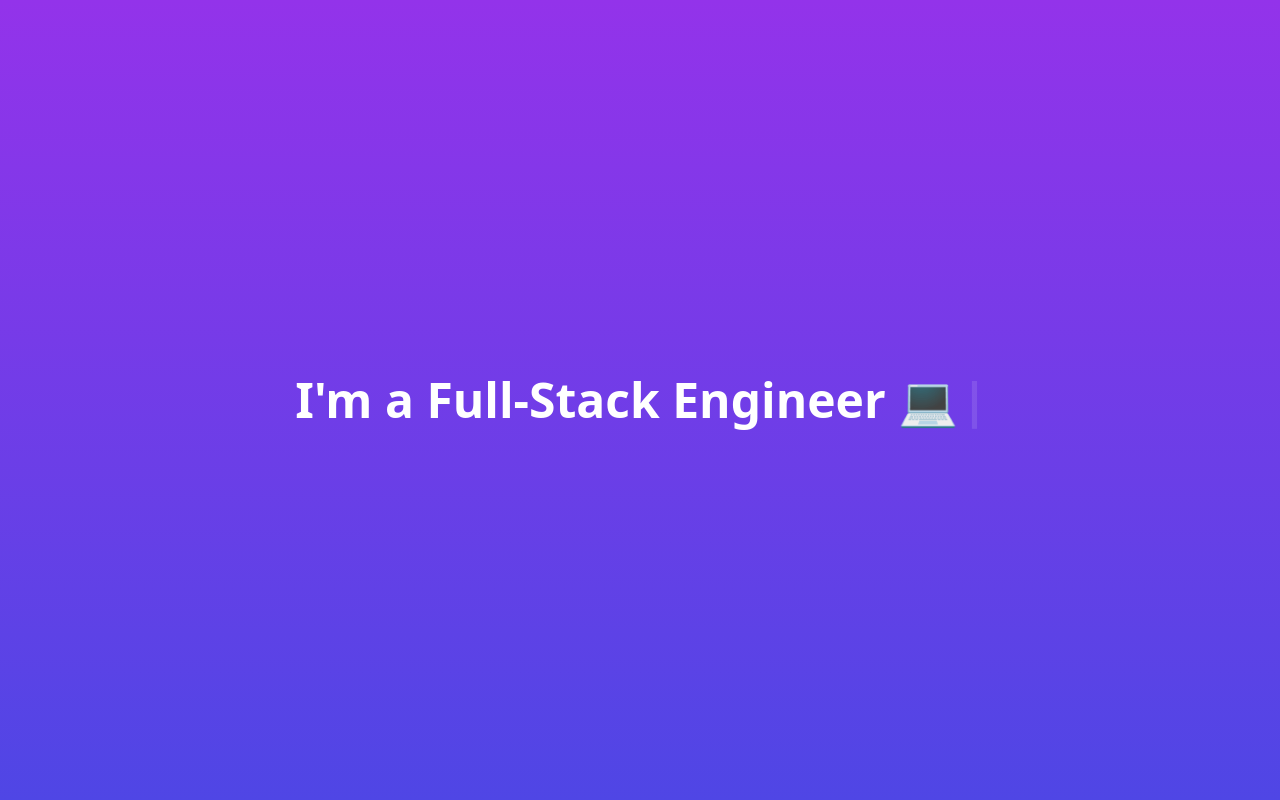
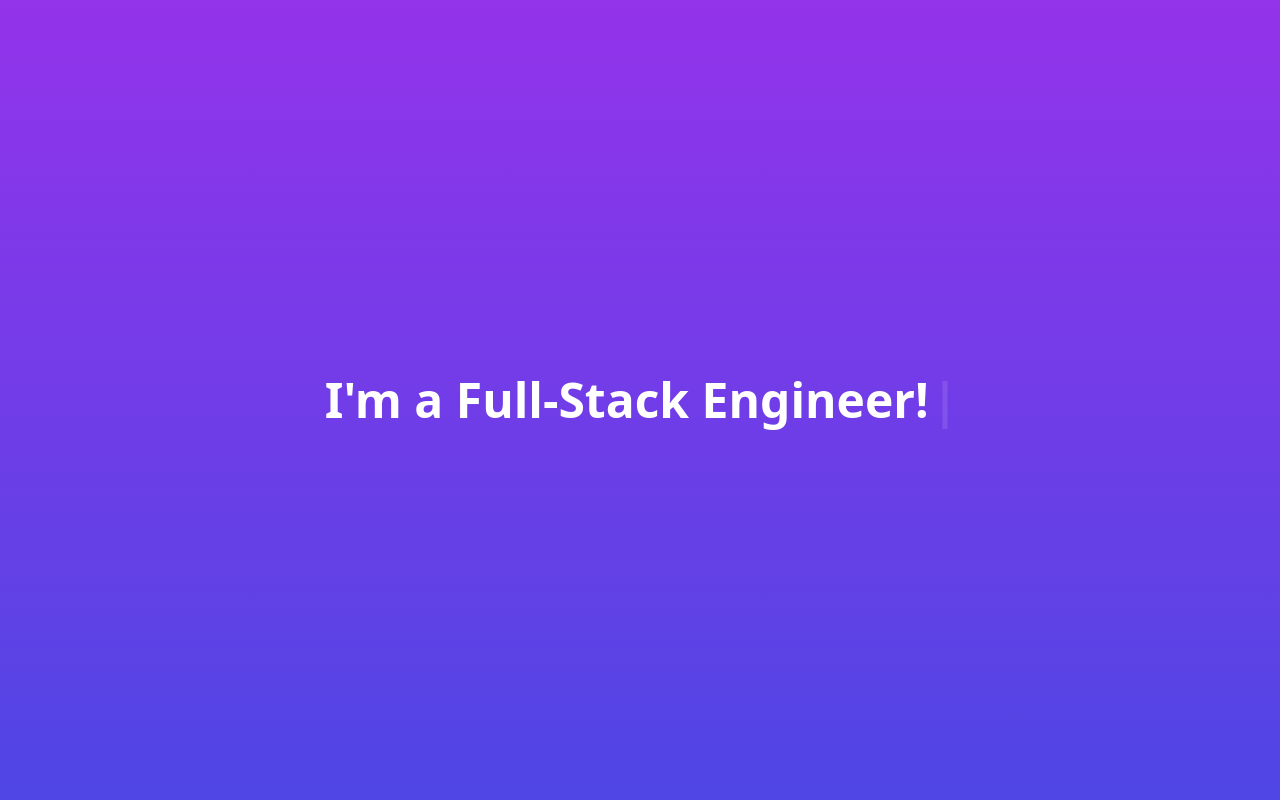
Before and after one commit to tom-takeru/getting-started-with-tom-takeru, a Next.js app: page / in a window 1280 px wide. Shown: the top 800 px of the page. Built offline with nearby package versions, Linux system fonts and the light colour scheme.

Commit message:
fix: remove emojis from HeroTyping component for consistency

```diff
--- a/src/components/HeroTyping.tsx
+++ b/src/components/HeroTyping.tsx
@@ -9,10 +9,10 @@ export default function HeroTyping() {
       I'm a{' '}
       <Typewriter
         words={[
-          'tom-takeru!👋',
-          'Full-Stack Engineer 💻',
-          'Coffee Lover ☕',
-          'Board Game Enthusiast 🎲',
+          'tom-takeru!',
+          'Full-Stack Engineer!',
+          'Coffee Lover!',
+          'Board Game Enthusiast!',
         ]}
         loop={true}
         cursor
```
